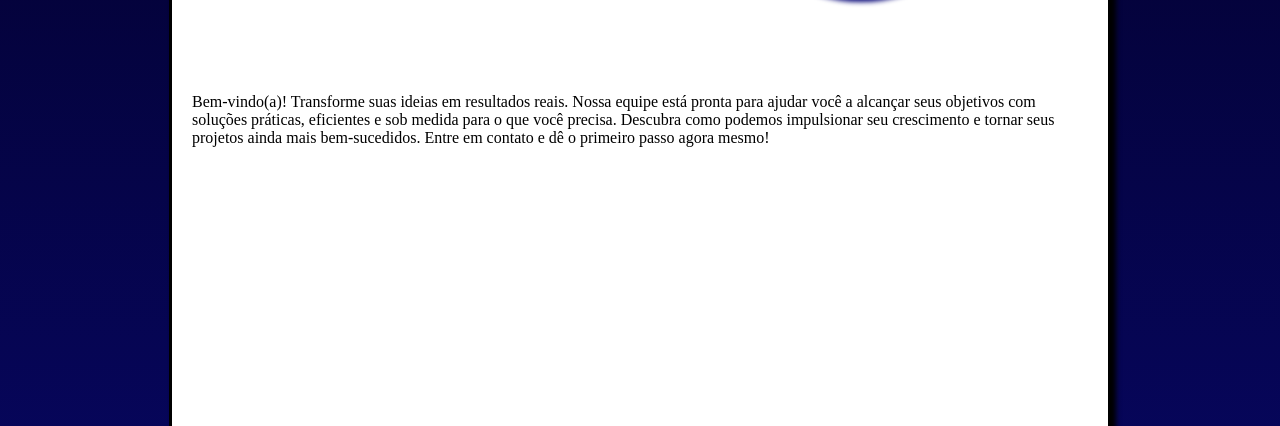
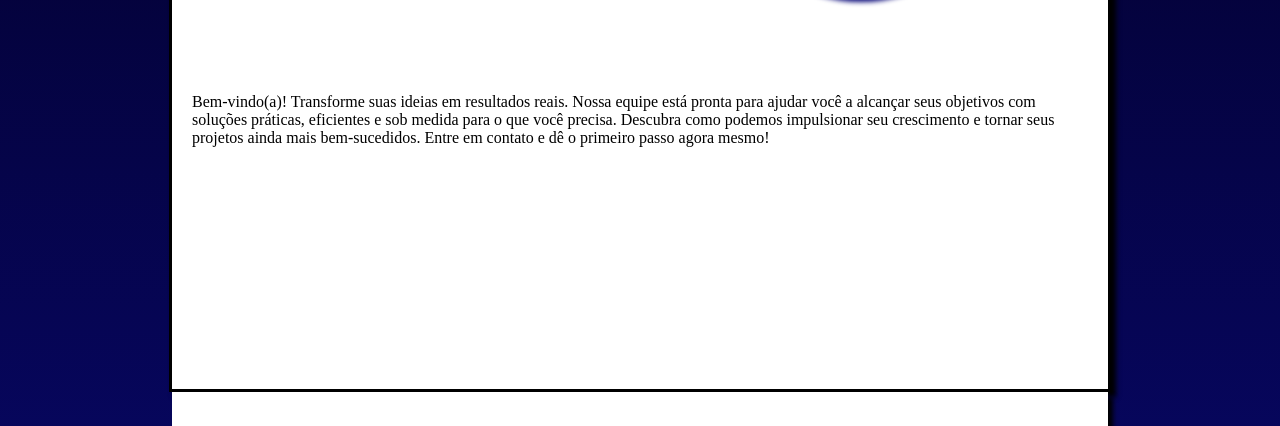
Before and after one commit to Adrielmedeiros01/Curriculo, a plain HTML site: page index.html in a window 1280 px wide. Shown: the part 374-800 px from the top of the page. Drawn offline with Linux system fonts and the light colour scheme.

Commit message:
Reduce height of main container to 45rem

```diff
--- a/index.html
+++ b/index.html
@@ -25,7 +25,7 @@
         margin-top: 0;
         padding: 20px;
         background-color: white;
-        height: 55rem;
+        height: 45rem;
         box-shadow: 5px 5px 5px;
         border: solid;
 
```
